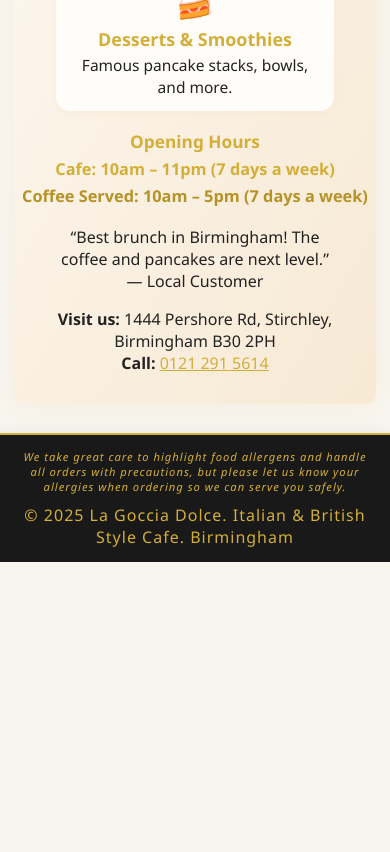
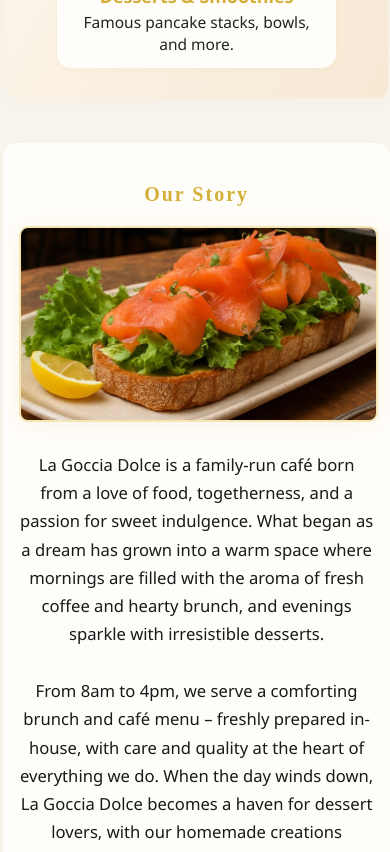
Before and after one commit to chtabish12/la-goccia-dolce, a React (Create React App) app: page / in a window 390 px wide. Shown: the part 780-1632 px from the top of the page. Before the commit the page ends 1342 px from the top, so only its background shows below. Built offline with nearby package versions, Linux system fonts and the light colour scheme.

Commit message:
updates added

```diff
--- a/src/App.css
+++ b/src/App.css
@@ -715,7 +715,7 @@ footer {
   }
 
   main {
-    padding: 0.3rem 0.8rem 0.8rem 0.8rem;
+    /* padding: 0.3rem 0.8rem 0.8rem 0.8rem; */
     width: 100vw;
     box-sizing: border-box;
   }
@@ -757,4 +757,51 @@ footer {
   }
 }
 
+.our-story-section {
+  margin: 2.8rem auto 0 auto;
+  max-width: 750px;
+  background: var(--card-bg);
+  border-radius: 22px;
+  box-shadow: 0 6px 32px rgba(212,175,55,0.06);
+  padding: 2.5rem 2.2rem 2.4rem 2.2rem;
+  text-align: center;
+}
+
+.our-story-section h2 {
+  color: var(--secondary);
+  font-family: 'Cinzel', serif;
+  font-size: 2.2rem;
+  margin-bottom: 1.1rem;
+  letter-spacing: 2px;
+}
+
+.our-story-section img {
+  margin: 1.2rem auto 1.8rem auto;
+  display: block;
+  border-radius: 16px;
+  box-shadow: 0 2px 18px rgba(212,175,55,0.11);
+  max-width: 370px;
+  width: 100%;
+  border: 2px solid #f3e6b3;
+}
+
+.our-story-section p {
+  font-size: 1.18rem;
+  color: var(--primary);
+  margin: 0 auto 1.8rem auto;
+  line-height: 1.7;
+  max-width: 670px;
+  background: none;
+}
+
+@media (max-width: 900px) {
+  .our-story-section {
+    padding: 1.5rem 1rem;
+    border-radius: 14px;
+    max-width: 99vw;
+  }
+  .our-story-section h2 { font-size: 1.25rem; }
+  .our-story-section img { border-radius: 9px; }
+  .our-story-section p { font-size: 1.04rem; }
+}
 /* End responsive & page-specific styles */
--- a/src/data/menu.json
+++ b/src/data/menu.json
@@ -167,7 +167,7 @@
       "price": "£1.49"
     },
     {
-      "name": "GG & CHEESE MUFFIN",
+      "name": "EGG & CHEESE MUFFIN",
       "description": "",
       "price": "£2.49"
     }
--- a/src/pages/Desserts.js
+++ b/src/pages/Desserts.js
@@ -4,8 +4,11 @@ import dessertsMenuData from "../data/desserts.json";
 
 const Desserts = () => (
   <section className="page-section">
-    <h2 style={{color:'#d4af37'}}>Desserts</h2>
-    <Menu menuData={dessertsMenuData}/>
+    <h2 style={{ color: '#d4af37' }}>Desserts</h2>
+    <p style={{ color: "#d4af37", fontWeight: "bold", marginBottom: "1.2rem", fontSize: "1.07rem" }}>
+      For available toppings, sauces, and flavors, please enquire or ask the staff
+    </p>
+    <Menu menuData={dessertsMenuData} />
   </section>
 );
 
--- a/src/pages/Drinks.js
+++ b/src/pages/Drinks.js
@@ -6,7 +6,7 @@ const Drinks = () => (
   <section className="page-section">
     <h2 style={{ color: '#d4af37' }}>Drinks</h2>
     <p style={{ color: "#d4af37", fontWeight: "bold", marginBottom: "1.2rem", fontSize: "1.07rem" }}>
-      All our coffee is freshly brewed using beans from 200 Degrees Coffee Roasters, known for their rich flavor and artisan quality.
+    <span>☕️</span> All our coffee is freshly brewed using beans from 200 Degrees Coffee Roasters, known for their rich flavor and artisan quality.
     </p>
     <Menu menuData={drinkMenuData} />
   </section>
--- a/src/pages/Home.js
+++ b/src/pages/Home.js
@@ -1,5 +1,6 @@
 import React, { useEffect, useState } from "react";
-import { Link } from "react-router-dom"; // Add this import
+import { Link } from "react-router-dom";
+import storyImg from '../assets/banner.jpeg';
 
 const phrases = [
   "Golden Pancake Stacks",
@@ -45,7 +46,6 @@ function TypewriterSlider({ texts, speed = 80, pause = 1600 }) {
   );
 }
 
-// Update featureCards to include links
 const featureCards = [
   {
     icon: "🥯",
@@ -68,6 +68,7 @@ const featureCards = [
 ];
 
 const Home = () => (
+  <main>
     <div className="home-hero">
       <div className="hero-overlay">
         <h1 className="hero-title">Welcome to La Goccia Dolce</h1>
@@ -76,12 +77,7 @@ const Home = () => (
         </div>
         <p className="home-slogan">
           <strong>Italian soul, British heart.</strong> Discover our fusion menu in the heart of Stirchley, Birmingham.<br />
-        <span className="home-gold">Start your day golden, end it sweet.</span>
         </p>
-      <div className="coffee-badge">
-        <span>☕️</span>
-        <span className="gold-badge">200 Degrees Coffee served here!</span>
-      </div>
         <div className="feature-row">
           {featureCards.map((card, i) => (
             <Link
@@ -96,22 +92,23 @@ const Home = () => (
             </Link>
           ))}
         </div>
-      <div className="hours-block">
-        <h3>Opening Hours</h3>
-        <div className="cafe-hours">Cafe: 10am – 11pm (7 days a week)</div>
-        <div className="coffee-hours">Coffee Served: 10am – 5pm (7 days a week)</div>
       </div>
-      <blockquote className="customer-quote">
-        “Best brunch in Birmingham! The coffee and pancakes are next level.”
-        <br />
-        <span>— Local Customer</span>
-      </blockquote>
+    </div>
+    <section className="our-story-section">
+      <h2>Our Story</h2>
+      <img src={storyImg} alt="La Goccia Dolce Story" />
+      <p>
+        La Goccia Dolce is a family-run café born from a love of food, togetherness, and a passion for sweet indulgence. What began as a dream has grown into a warm space where mornings are filled with the aroma of fresh coffee and hearty brunch, and evenings sparkle with irresistible desserts.<br /><br />
+        From 8am to 4pm, we serve a comforting brunch and café menu – freshly prepared in-house, with care and quality at the heart of everything we do. When the day winds down, La Goccia Dolce becomes a haven for dessert lovers, with our homemade creations tempting you until 11:30pm.<br /><br />
+        As a family business, every detail matters to us – from the ingredients we choose to the way we welcome you at the door. Our goal is simple: to make every visit feel like a little escape, filled with warmth and flavor.
+      </p>
       <div className="address-block">
+      </div>
+      <br/>
       <strong>Visit us:</strong> 1444 Pershore Rd, Stirchley, Birmingham B30 2PH<br />
       <strong>Call:</strong> <a href="tel:01212915614" style={{ color: "#d4af37" }}>0121 291 5614</a>
-      </div>
-    </div>
-  </div>
+    </section>
+  </main>
 );
 
 export default Home;
--- a/src/pages/OpeningHours.js
+++ b/src/pages/OpeningHours.js
@@ -6,8 +6,8 @@ const hours = [
   { day: "Wednesday", hours: "8:00 till 00:00" },
   { day: "Thursday", hours: "8:00 till 00:00" },
   { day: "Friday", hours: "8:00 till 00:00" },
-  { day: "Saturday", hours: "8:00 till 00:00" },
-  { day: "Sunday", hours: "8:00 till 00:00" },
+  { day: "Saturday", hours: "9:00 till 00:00" },
+  { day: "Sunday", hours: "9:00 till 00:00" },
 ];
 
 export default function OpeningHours() {
```
Lines whose indentation alone changed are shown as unchanged.
